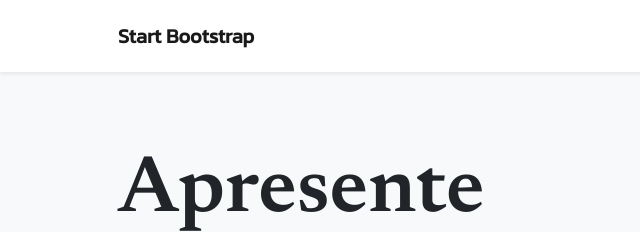
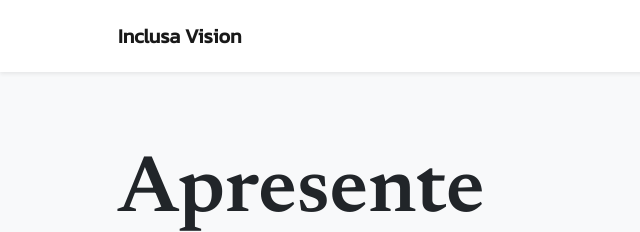
Before and after one commit to Pxxdrin/Inclusa-Vision, a plain HTML site: page index.html in a window 1280 px wide. Shown: the top 232 px of the page, 0-640 px from the left. Drawn offline with nearby package versions, Linux system fonts and the light colour scheme.

Commit message:
Update index.html

```diff
--- a/index.html
+++ b/index.html
@@ -21,7 +21,7 @@
     <!-- Navegação -->
     <nav class="navbar navbar-expand-lg navbar-light fixed-top shadow-sm" id="mainNav">
         <div class="container px-5">
-            <a class="navbar-brand fw-bold" href="#page-top">Start Bootstrap</a>
+            <a class="navbar-brand fw-bold" href="#page-top">Inclusa Vision</a>
             <button class="navbar-toggler" type="button" data-bs-toggle="collapse" data-bs-target="#navbarResponsive">
                 Menu
                 <i class="bi-list"></i>
```
